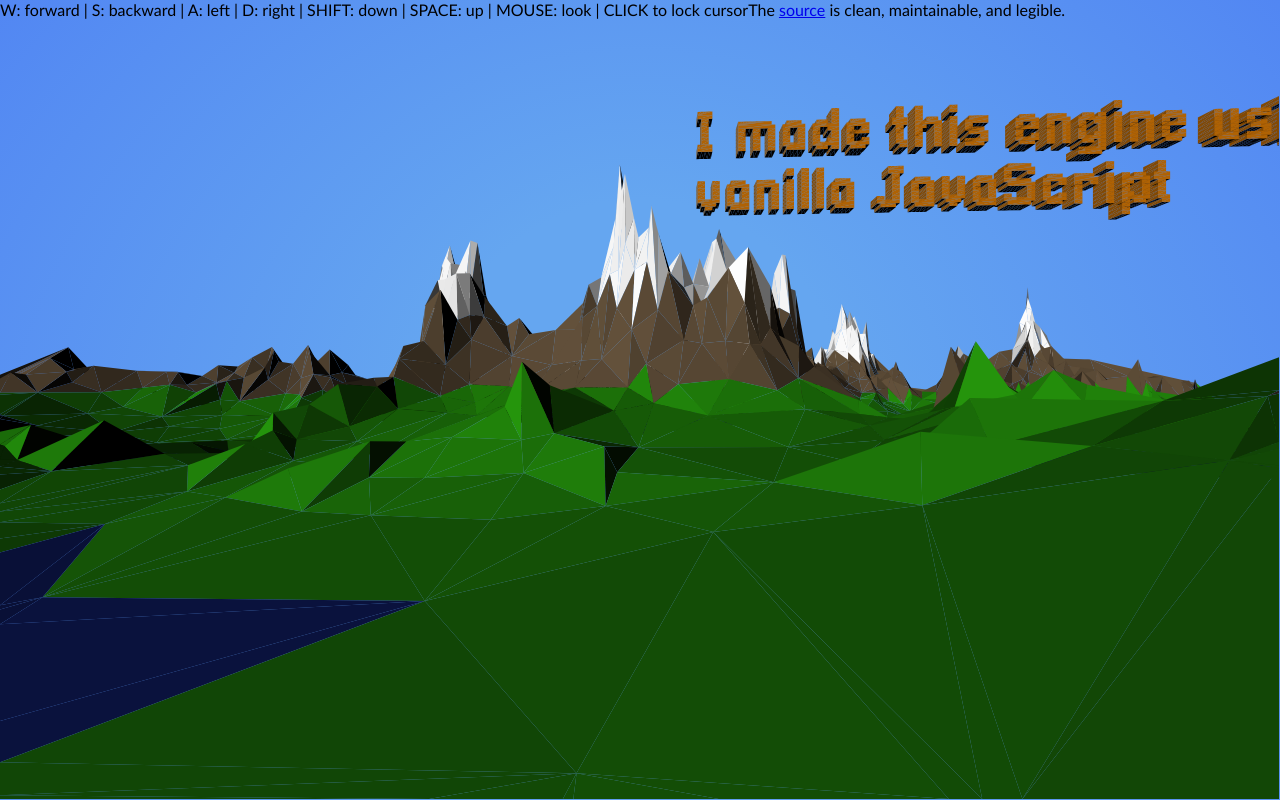
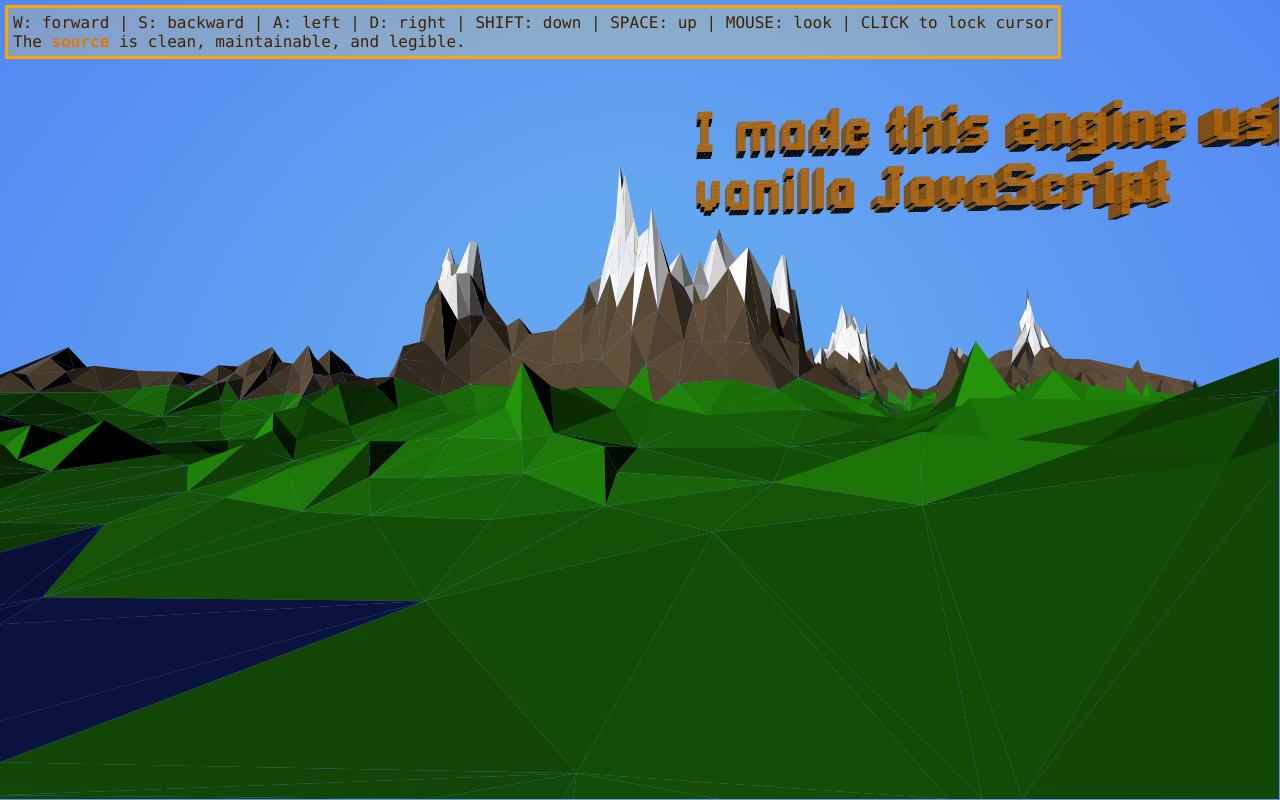
Before and after one commit to jftucker/browser-3d-engine, a PHP site: page / in a window 1280 px wide. Run offline with PHP 8.4, Linux system fonts and the light colour scheme.

Commit message:
update stylesheet

```diff
--- a/app.js
+++ b/app.js
@@ -12,7 +12,7 @@ document.addEventListener("DOMContentLoaded", () => {
     ...config.CAMERA.STARTING_ORIENTATION,
     config.CAMERA.STARTING_LOOK_DIRECTION
   );
-  const light = new Vec3d(0.7, 0.3, 0);
+  const light = new Vec3d(...config.LIGHTS.GLOBAL_LIGHT_SOURCE);
   const canvas = configureCanvas("canvas");
   const objects = [mountains, hireme];
 
--- a/config.js
+++ b/config.js
@@ -27,4 +27,7 @@ export const config = {
     STARTING_LOOK_DIRECTION: [-0.76, 0.29, 0.58],
   },
   MILLISECONDS_PER_FRAME: 1000 / 60,
+  LIGHTS: {
+    GLOBAL_LIGHT_SOURCE: [0.7, 0.3, 0],
+  },
 };
--- a/index.html
+++ b/index.html
@@ -11,7 +11,7 @@
   <div class='container'>
     <canvas id='canvas' onclick=requestPointerLock()></canvas>
   </div>
-  <div class="container">
+  <div class="text-box container">
     <span>
     W: forward | S: backward | A: left | D: right | SHIFT: down | SPACE: up | MOUSE: look | CLICK to lock cursor
   </span>
@@ -19,6 +19,5 @@
     The&nbsp;<a href="https://github.com/jftucker/browser-3d-engine/">source</a>&nbsp;is clean, maintainable, and legible.
   </span>
 </div>
-  <div class="container"></div>
 </body>
 </html>
--- a/style.css
+++ b/style.css
@@ -3,14 +3,41 @@ canvas {
 }
 
 body {
-  font-family: "Trebuchet MS", "Lucida Grande", "Lucida Sans Unicode",
-    "Lucida Sans", sans-serif;
+  font-family: "Lucida Console", Monaco, monospace;
   margin: 0;
 }
 
 .container {
   display: flex;
+  flex-direction: column;
   justify-content: center;
   z-index: 2;
   position: fixed;
 }
+
+.text-box {
+  margin: 5px;
+  padding: 5px;
+  border: orange;
+  border-style: solid;
+  background: rgba(235, 207, 118, 0.3);
+}
+
+span {
+  color: rgb(65, 34, 0);
+}
+
+a {
+  color: rgb(223, 119, 0);
+  text-decoration: none;
+  font-weight: bold;
+}
+
+a:hover {
+  text-decoration: none;
+}
+
+a:visited {
+  color: rgb(170, 91, 0);
+  text-decoration: none;
+}
```
